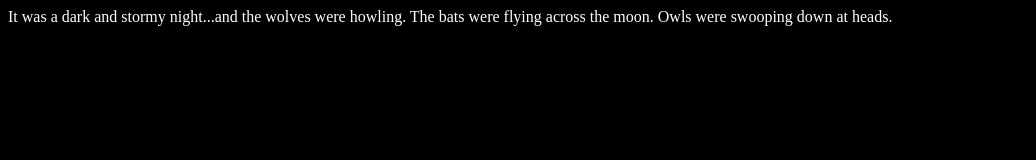
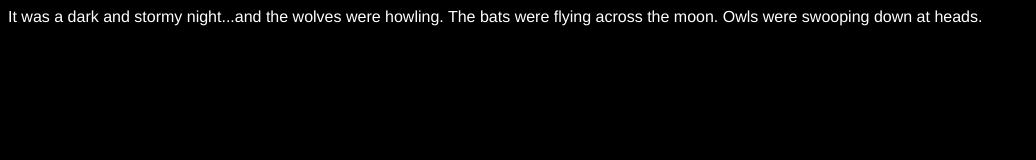
Before and after one commit to jessylp87/fireside-story, a plain HTML site: page index.html in a window 1280 px wide. Shown: the whole page, without its empty margins (0-1036 px from the left). Drawn offline with Linux system fonts and the light colour scheme.

Commit message:
changed font

```diff
--- a/style.css
+++ b/style.css
@@ -1,4 +1,5 @@
 body {
     color: white;
     background-color: black;
+    font-family: 'Franklin Gothic Medium'
   }
```
